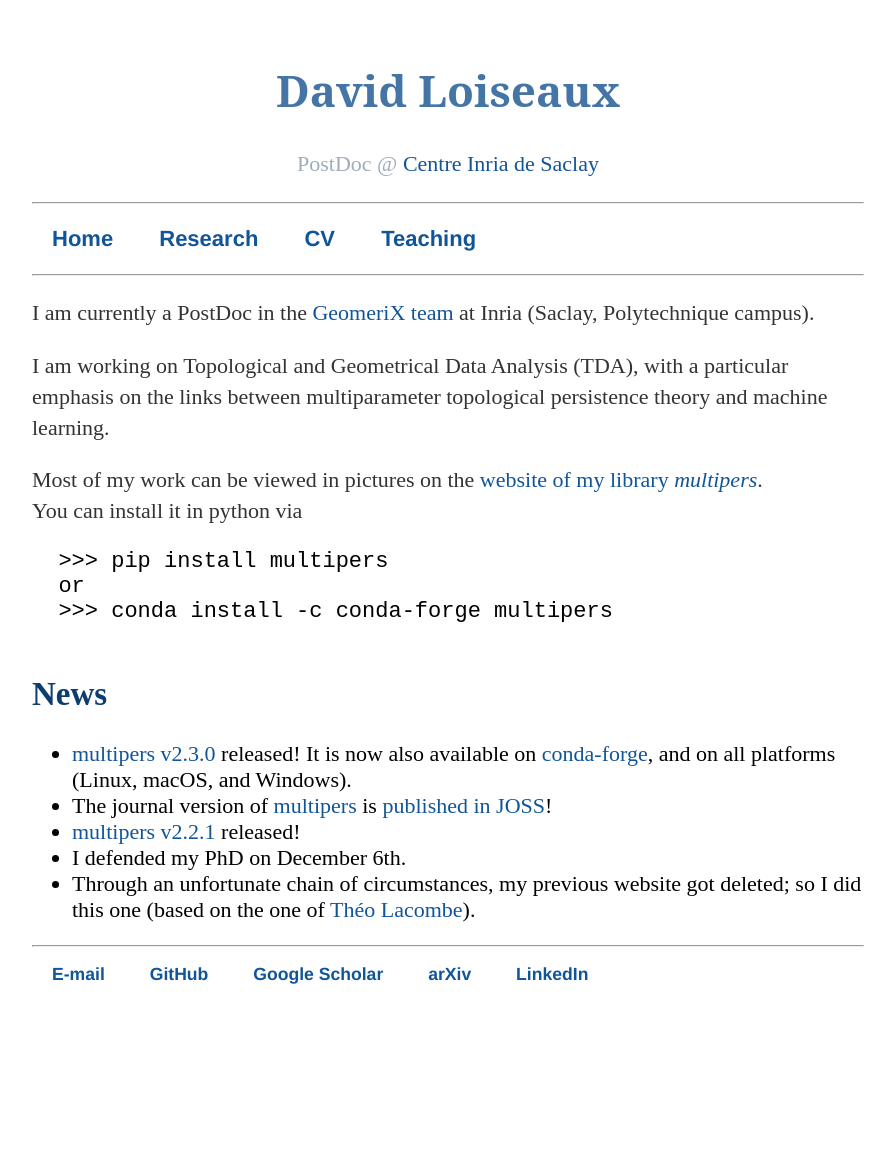
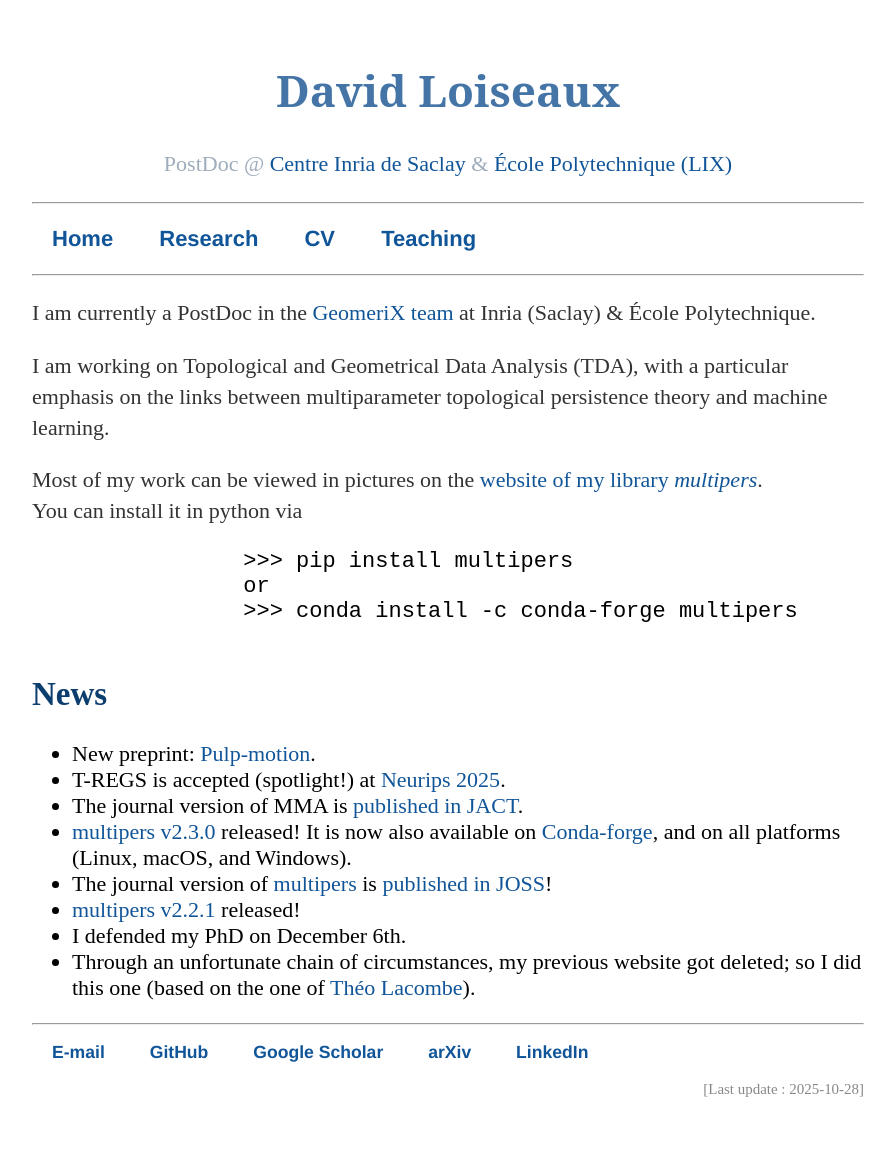
Before and after one commit to DavidLapous/DavidLapous.github.io, a Jekyll site: the page built from index.html, in a window 1280 px wide. Shown: the whole page, without its empty margins (192-1087 px from the left). Built offline with Jekyll 4.4.1, drawn with Linux system fonts in a browser that asks for light colours; before the commit the page ends 1045 px from its top, so only the background shows below that.

Commit message:
little update

```diff
--- a/_layouts/default.html
+++ b/_layouts/default.html
@@ -1,5 +1,6 @@
 <!DOCTYPE html>
 <html>
+
 <head>
 	<meta charset="utf-8">
 	<title>{{ page.title }}</title>
@@ -7,6 +8,7 @@
 	<link rel="stylesheet" type="text/css" href="/css/main.css">
 	<link rel="icon" type="image/svg" href="/icon_stuff.svg">
 </head>
+
 <body>
 	<header>
 		<h1 class="title">David Loiseaux</h1>
@@ -14,7 +16,12 @@
 		<p class="subtitle">PostDoc @
 			<a href="https://www.inria.fr/fr/centre-inria-de-saclay">
 				Centre Inria de Saclay
-        </a></p>
+			</a>
+			&
+			<a href="https://www.lix.polytechnique.fr/">
+				École Polytechnique (LIX)
+			</a>
+		</p>
 	</header>
 	<hr>
 	<nav>
@@ -38,6 +45,10 @@
 			<li><a href="https://arxiv.org/a/loiseaux_d_1.html">arXiv</a></li>
 			<li><a href="https://www.linkedin.com/in/david-loiseaux/">LinkedIn</a></li>
 		</ul>
+		<div style="text-align: right; color: #888; font-size: 0.85em; margin-top: 0.5em;">
+			[Last update : {{ site.time | date: "%Y-%m-%d" }}]
+		</div>
 	</footer>
 </body>
+
 </html>
--- a/index.html
+++ b/index.html
@@ -8,7 +8,7 @@ title: Home
 		PostDoc in the
 		<a href="https://team.inria.fr/geomerix/team-members/">GeomeriX
 			team</a>
-    at Inria (Saclay, Polytechnique campus).
+		at Inria (Saclay) & École Polytechnique.
 	</p>
 	<p>
 		I am working on Topological and Geometrical Data Analysis (TDA),
@@ -31,11 +31,22 @@ title: Home
 	</h2>
 	<ul>
 		<li>
-      <a href="https://github.com/DavidLapous/multipers/releases/tag/v2.3.0">multipers v2.3.0</a>
-      released! It is now also available on <a href="https://anaconda.org/conda-forge/multipers">conda-forge</a>, and on all platforms (Linux, macOS, and Windows).
+			New preprint:  <a href="https://doi.org/10.48550/arXiv.2510.05097">Pulp-motion</a>.
 		</li>
 		<li>
-      The journal version of <a href="https://davidlapous.github.io/multipers/">multipers</a> is <a href="https://doi.org/10.21105/joss.06773">published in JOSS</a>!
+			T-REGS is accepted (spotlight!) at <a href="https://neurips.cc/virtual/2025/poster/116424">Neurips 2025</a>.
+		</li>
+		<li>
+			The journal version of MMA is <a href="https://doi.org/10.1007/s41468-025-00222-y">published in JACT</a>.
+		</li>
+		<li>
+			<a href="https://github.com/DavidLapous/multipers/releases/tag/v2.3.0">multipers v2.3.0</a>
+			released! It is now also available on <a href="https://anaconda.org/conda-forge/multipers">Conda-forge</a>, and on
+			all platforms (Linux, macOS, and Windows).
+		</li>
+		<li>
+			The journal version of <a href="https://davidlapous.github.io/multipers/">multipers</a> is <a
+				href="https://doi.org/10.21105/joss.06773">published in JOSS</a>!
 		</li>
 		<li>
 			<a href="https://github.com/DavidLapous/multipers/releases/tag/v2.2.1">multipers v2.2.1</a>
@@ -44,6 +55,7 @@ title: Home
 		<li>I defended my PhD on December 6th.</li>
 		<li>Through an unfortunate chain of circumstances,
 			my previous website got deleted; so I did this one (based on the one of
-      <a href="https://tlacombe.github.io/">Théo Lacombe</a>).</li>
+			<a href="https://tlacombe.github.io/">Théo Lacombe</a>).
+		</li>
 	</ul>
 </div><!-- /.blurb -->
```
Also changed, not shown: research/index.html (+30 -6 lines), research/T-REGS-pipeline.png (added), research/multipers_logo.png (added), research/sm_diff.png (added), 2 other files. Lines whose indentation alone changed are shown as unchanged.
